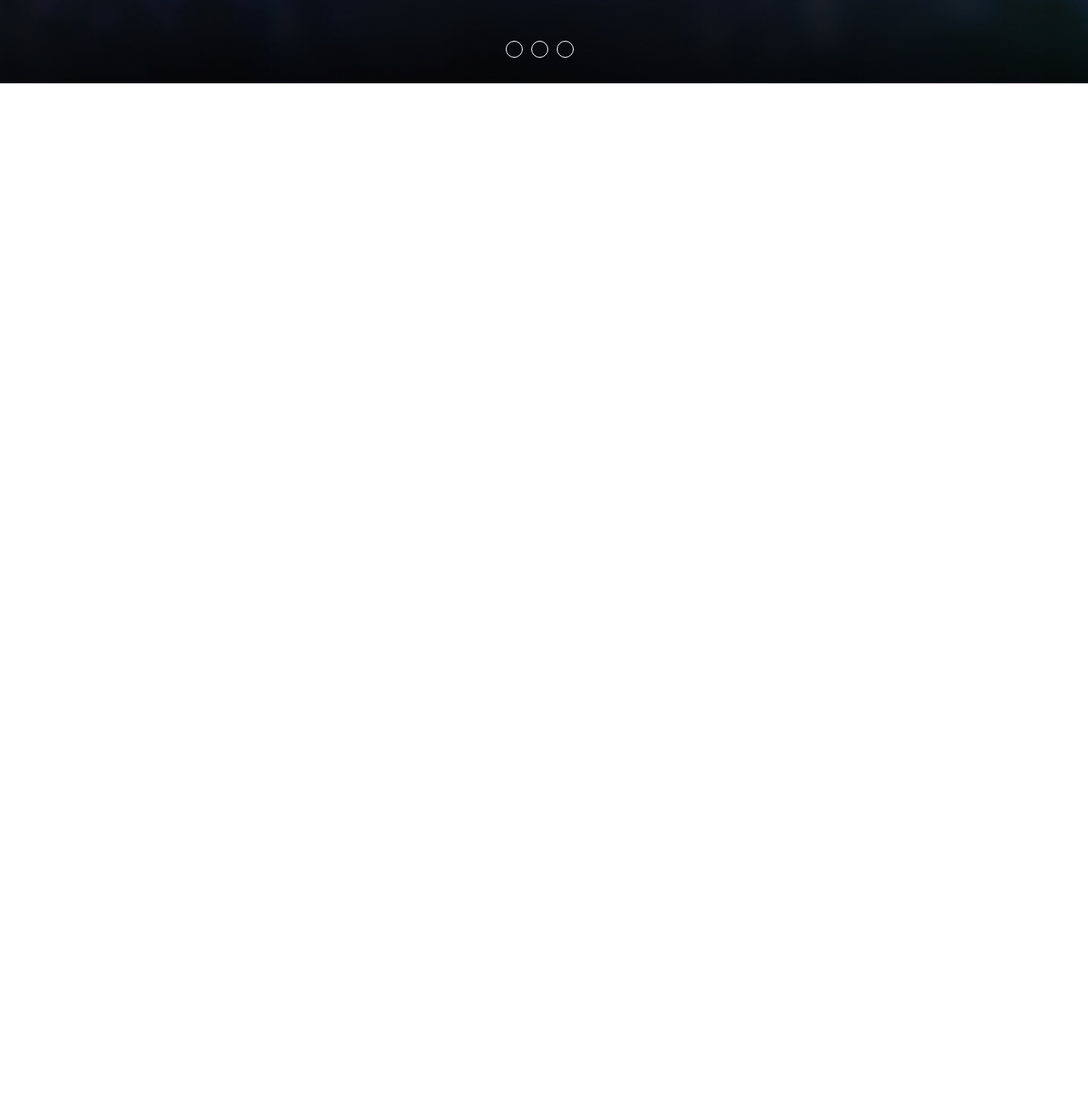
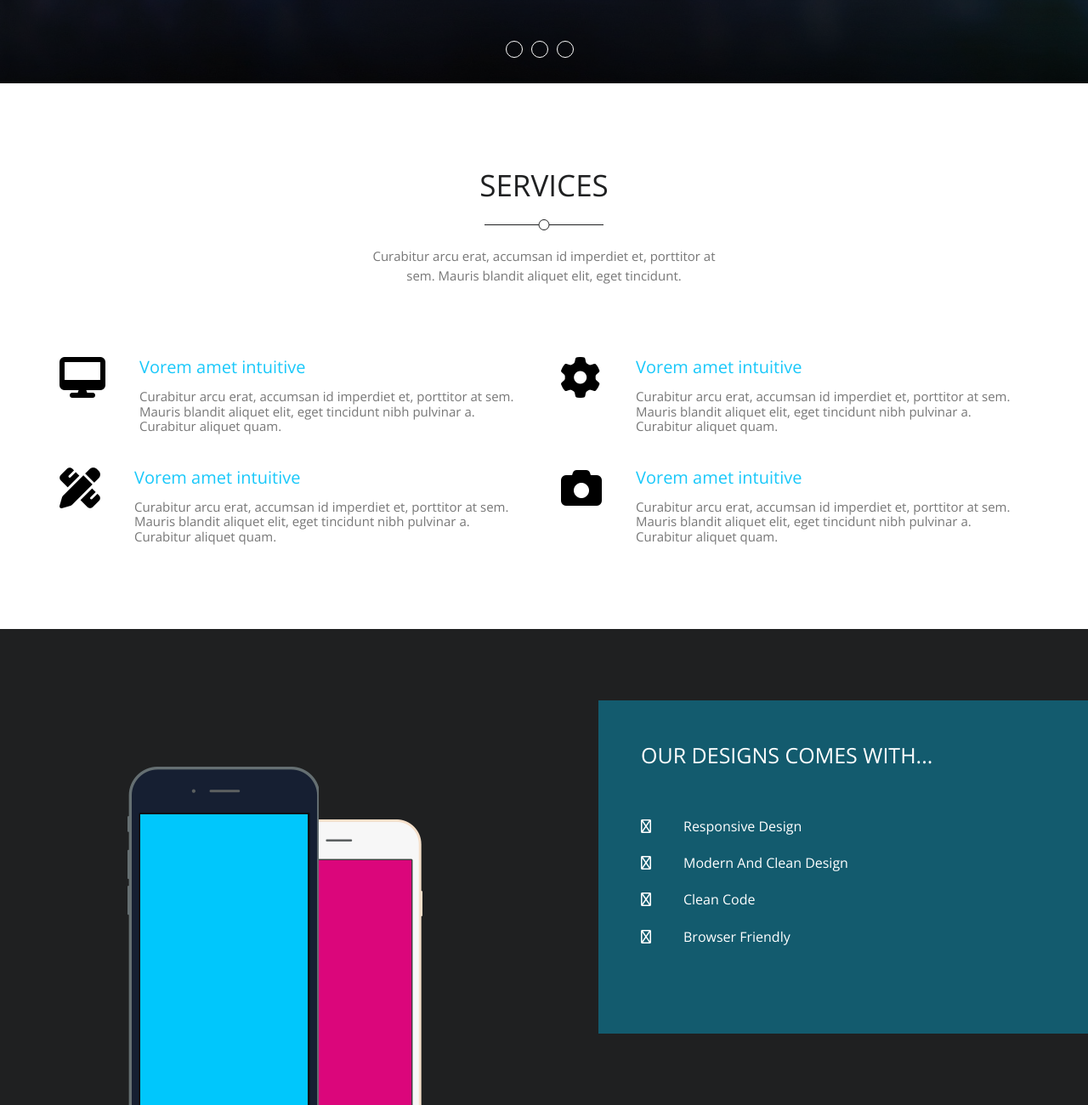
Before and after one commit to abdulshafi-99/kasper, a plain HTML site: page index.html in a window 1280 px wide. Shown: the part 702-2002 px from the top of the page at 85% size. Before the commit the page ends 800 px from the top, so only its background shows below. Drawn offline with nearby package versions, Linux system fonts and the light colour scheme.

Commit message:
adding services sections

```diff
--- a/index.html
+++ b/index.html
@@ -61,5 +61,62 @@
         </ul>
     </section>
     <!-- end landing section -->
+
+    <!-- start services section -->
+    <section class="services" id="services">
+        <div class="heading-component">
+            <h1>services</h1>
+            <p>Curabitur arcu erat, accumsan id imperdiet et, porttitor at sem. Mauris blandit aliquet elit, eget tincidunt.</p>
+        </div>
+        <div class="container">
+            <div class="box">
+                <i class="fas fa-desktop fa-3x"></i>
+                <div class="text">
+                    <h3>Vorem amet intuitive</h3>
+                    <p>Curabitur arcu erat, accumsan id imperdiet et, porttitor at sem. Mauris blandit aliquet elit, eget tincidunt nibh pulvinar a. Curabitur aliquet quam.</p>
+                </div>
+            </div>
+            <div class="box">
+                <i class="fas fa-gear fa-3x"></i>
+                <div class="text">
+                    <h3>Vorem amet intuitive</h3>
+                    <p>Curabitur arcu erat, accumsan id imperdiet et, porttitor at sem. Mauris blandit aliquet elit, eget tincidunt nibh pulvinar a. Curabitur aliquet quam.</p>
+                </div>
+            </div>
+            <div class="box">
+                <i class="fas fa-pen-ruler fa-3x"></i>
+                <div class="text">
+                    <h3>Vorem amet intuitive</h3>
+                    <p>Curabitur arcu erat, accumsan id imperdiet et, porttitor at sem. Mauris blandit aliquet elit, eget tincidunt nibh pulvinar a. Curabitur aliquet quam.</p>
+                </div>
+            </div>
+            <div class="box">
+                <i class="fas fa-camera fa-3x"></i>
+                <div class="text">
+                    <h3>Vorem amet intuitive</h3>
+                    <p>Curabitur arcu erat, accumsan id imperdiet et, porttitor at sem. Mauris blandit aliquet elit, eget tincidunt nibh pulvinar a. Curabitur aliquet quam.</p>
+                </div>
+            </div>
+        </div>
+    </section>
+    <!-- end services section -->
+
+    <!-- start services bottom -->
+    <section class="services-bottom">
+        <div class="images">
+            <img class="image-1" src="images/iphone-black.png" alt="">
+            <img class="image-2" src="images/iphone-white.png" alt="">
+        </div>
+        <div class="text">
+            <h3>OUR DESIGNS COMES WITH...</h3>
+            <ul>
+                <li>Responsive Design</li>
+                <li>Modern And Clean Design</li>
+                <li>Clean Code</li>
+                <li>Browser Friendly</li>
+            </ul>
+        </div>
+    </section>
+    <!-- end services bottome -->
 </body>
 </html>
--- a/styles/style.css
+++ b/styles/style.css
@@ -3,7 +3,9 @@
     --main-color: #19c8fa;
     --main-duration: .3s;
     --transparent-color: rgb(15 116 143 / 70%);
-    --section-padding: 60px;
+    --section-padding: 100px;
+    --text-color: #777;
+    --background-color: #1f2021;
 }
 * {
     box-sizing: border-box;
@@ -36,7 +38,52 @@ a {
 /* end global rules */
 
 /* start components */
-
+.heading-component {
+    text-align: center;
+    margin: 0 auto 85px;
+    width: 420px;
+}
+.heading-component h1 {
+    font-weight: 400;
+    text-transform: uppercase;
+    color: #1f2021;
+    font-size: 35px;
+    margin-bottom: 25px;
+    padding-bottom: 27px;
+    position: relative;
+}
+.heading-component h1::after,
+.heading-component h1::before {
+    content: "";
+    position: absolute;
+    transform: translateX(-50%);
+    bottom: 0;
+    left: 50%;
+}
+.heading-component h1::after {
+    width: 140px;
+    height: 1px;
+    background-color: #1f2021;
+}
+.heading-component h1::before {
+    width: 11px;
+    height: 11px;
+    bottom: -5.5px;
+    z-index: 1;
+    background-color: white;
+    border-radius: 50%;
+    border: 1px solid #1f2021;
+}
+.heading-component p {
+    color: #777;
+    line-height: 1.5;
+    font-size: 15px;
+}
+@media (max-width: 768px) {
+    .heading-component {
+        width: 320px;
+    }
+}
 /* end components */
 
 /* start containers */
@@ -146,7 +193,7 @@ header nav .search i {
         position: absolute;
         left: 0;
         top: 100%;
-        background-color: var(--main-color);
+        background-color: var(--transparent-color);
         width: 100%;
     }
     header nav ul {
@@ -187,6 +234,11 @@ header nav .search i {
     transform: translateY(-50%);
     background-color: var(--transparent-color);
     color: white;
+    display: flex;
+    justify-content: flex-end;
+}
+.landing .text .content {
+    max-width: 500px;
 }
 .landing .text h2 {
     font-size: 32px;
@@ -240,3 +292,101 @@ header nav .search i {
     }
 }
 /* end landing section */
+
+/* start services section */
+.services {
+    padding-top: var(--section-padding);
+    padding-bottom: var(--section-padding);
+}
+.services .container {
+    display: grid;
+    grid-template-columns: repeat(auto-fill, minmax(400px, 1fr));
+    gap: 40px;
+}
+.services .box {
+    display: flex;
+    gap: 40px;
+}
+.services .box h3 {
+    color: var(--main-color);
+    font-weight: 400;
+    font-size: 20px;
+    margin-bottom: 15px;
+}
+.services .box p {
+    color: var(--text-color);
+    font-size: 15px;
+}
+
+@media (max-width: 768px) {
+    .services .container {
+        grid-template-columns: repeat(auto-fill, minmax(320px, 1fr));
+    }
+}
+/* end services section */
+
+/* start servies-bottom section */
+.services-bottom {
+    height: 70vh;
+    background-color: var(--background-color);
+    position: relative;
+}
+
+.services-bottom .image-1 {
+    z-index: 2;
+    position: absolute;
+    left: 150px;
+    bottom: 0;
+}
+.services-bottom .image-2 {
+    z-index: 1;
+    position: absolute;
+    left: 300px;
+    bottom: 0;
+}
+.services-bottom .text {
+    height: 70%;
+    width: 45%;
+    padding: 50px;
+    position: absolute;
+    right: 0;
+    top: 50%;
+    transform: translateY(-50%);
+    color: white;
+    background-color: var(--transparent-color);
+}
+.services-bottom .text h3 {
+    font-weight: normal;
+    font-size: 25px;
+    text-transform: uppercase;
+    margin-bottom: 60px;
+}
+.services-bottom .text ul li {
+    margin-bottom: 25px;
+    padding-left: 50px;
+    position: relative;
+}
+.services-bottom .text ul li::before {
+    font-family: 'Font Awesome 6 Free';
+    content: "\f013";
+    position: absolute;
+    left: 0;
+}
+
+@media (max-width: 992px) {
+    .services-bottom .images {
+        display: none;
+    }
+    .services-bottom .text {
+        width: 100%;
+        text-align: center;
+    }
+    .services-bottom .text ul {
+        position: absolute;
+        left: 50%;
+        transform: translateX(-50%);
+        text-align: left;
+        width: 300px;
+    }
+}
+/* end servicies bottom section */
```
Also changed, not shown: images/iphone-black.png (added), images/iphone-white.png (added).
